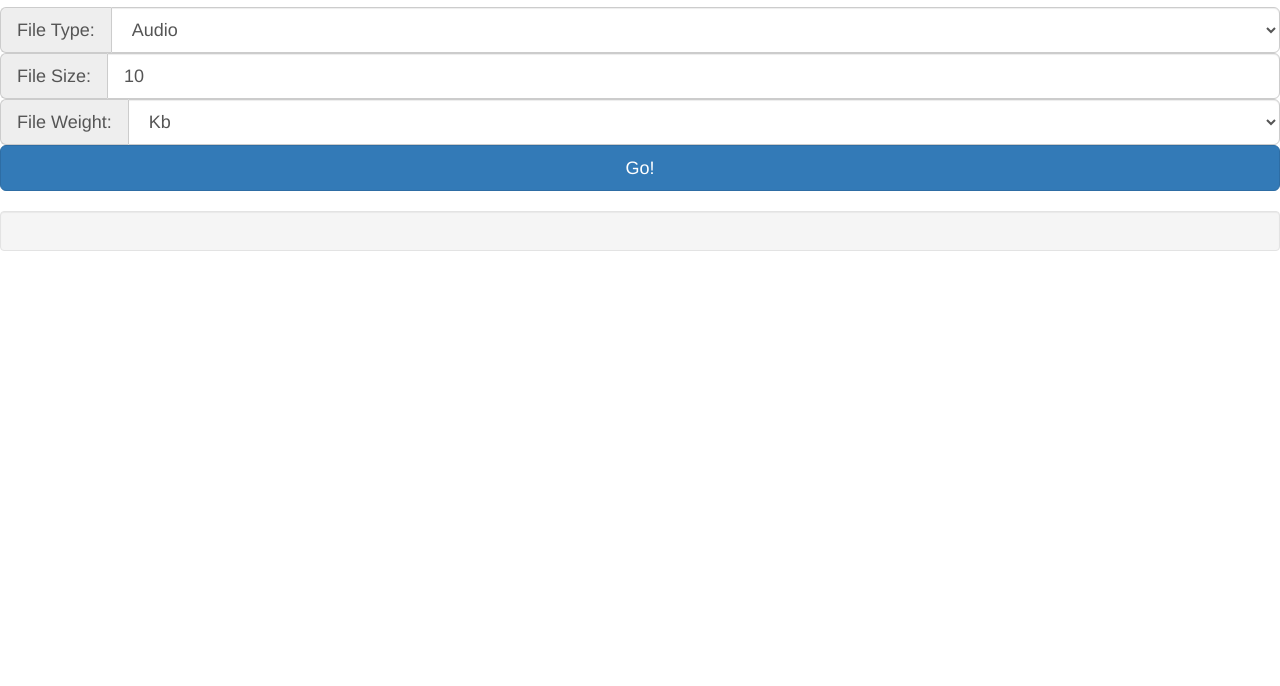
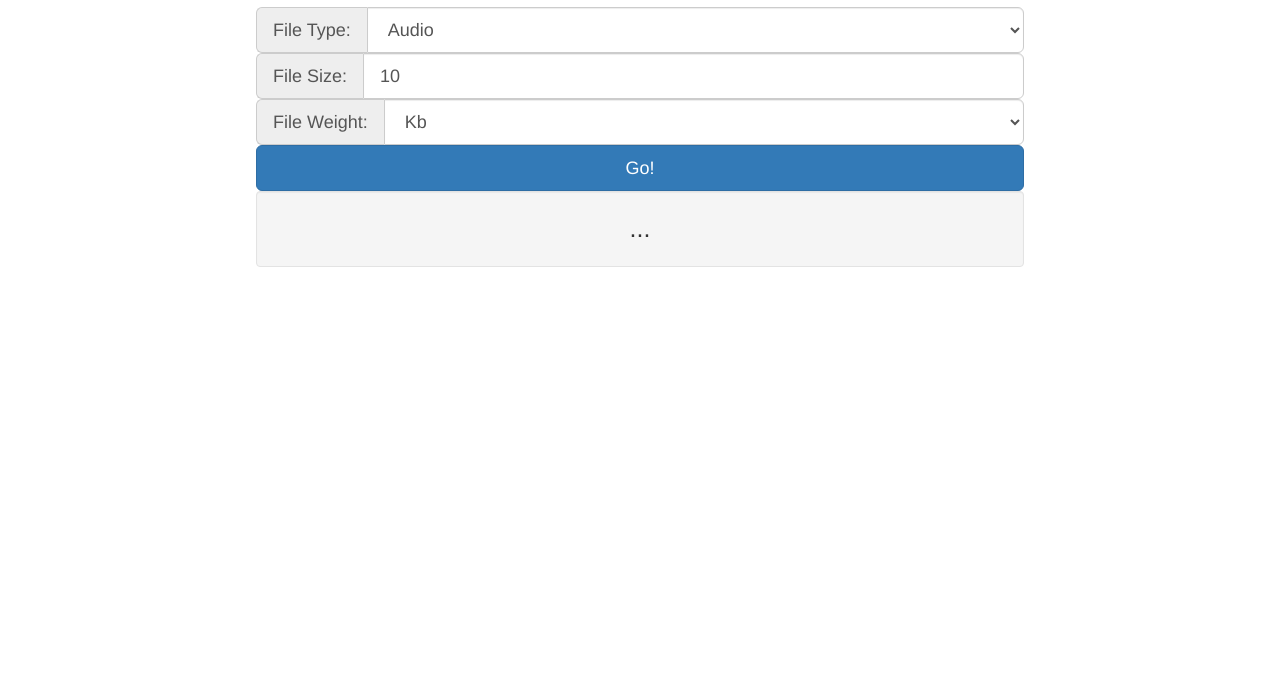
Before and after one commit to Maxzilla60/IIB, a plain HTML site: page index.html in a window 1280 px wide. Shown: the part 56-742 px from the top of the page. Drawn offline with nearby package versions, Linux system fonts and the light colour scheme.

Commit message:
Changed the look up a bit

```diff
--- a/iib.css
+++ b/iib.css
@@ -24,6 +24,9 @@ select.small {
 h2 {
 	text-align: center;
 }
+form {
+	max-width: 768px;
+}
 button {
 	width: 100%;
 }
--- a/index.html
+++ b/index.html
@@ -35,9 +35,9 @@
 					<option value="gb">Gb</option>
 				</select>
 			</div>
+			<button class="btn btn-lg btn-primary" onclick="doIt()">Go!</button><br>
+			<div id="output" class="well">...</div>
 		</form>
-		<button class="btn btn-lg btn-primary" onclick="doIt()">Go!</button><br><br>
-		<div id="output" class="well"></div>
 
 		<footer>
 			<a target="_blank" href="https://github.com/Maxzilla60/"><i class="fa fa-github" aria-hidden="true"></i></a>
```
